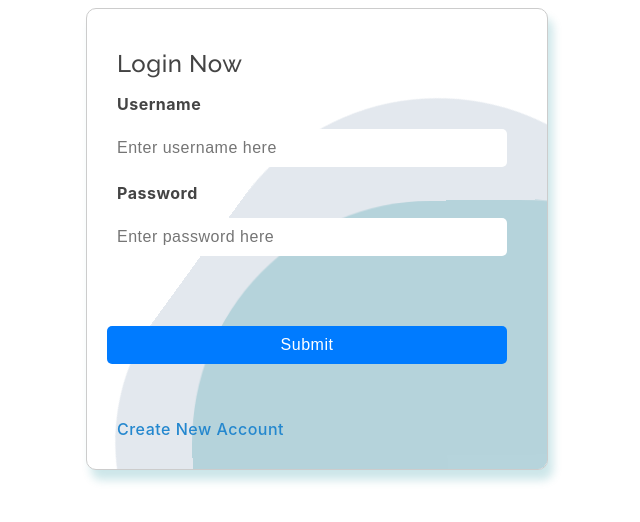
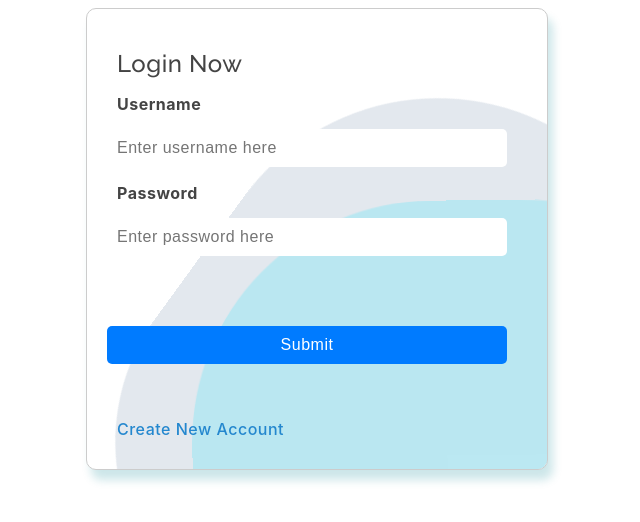
Before and after one commit to thepritamshaw/onlinebankingsystem, a Django app: template templates/login.html in a window 1280 px wide. Shown: the part 181-703 px from the top of the page, without its empty margins (323-963 px from the left). Run offline with Django 3.2, Linux system fonts and the light colour scheme; the template is opened without the code that fills it, so the values that code supplies are empty.

Commit message:
prefinal css

```diff
--- a/templates/index.html
+++ b/templates/index.html
@@ -93,7 +93,7 @@
    		justify-content: center;
         gap: 24px;
     	text-align: center;
-    	padding: 0px 200px;
+    	padding: 0px 250px;
         }
 
         .service-item {
--- a/templates/login.html
+++ b/templates/login.html
@@ -45,7 +45,7 @@
   .login::after {
     left: 23%;
     bottom: -72%;
-    background-color: rgba(2, 128, 144, 0.2);
+    background-color: rgba(26, 228, 255, 0.2);
     animation: wawes 7s infinite;
   }
   .login > input {
```
Also changed, not shown: db.sqlite3.
